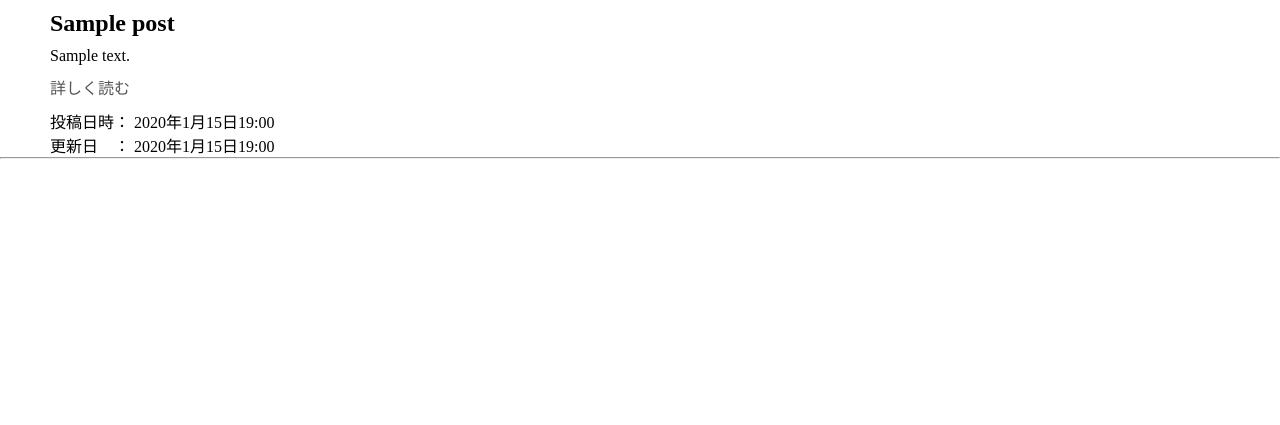
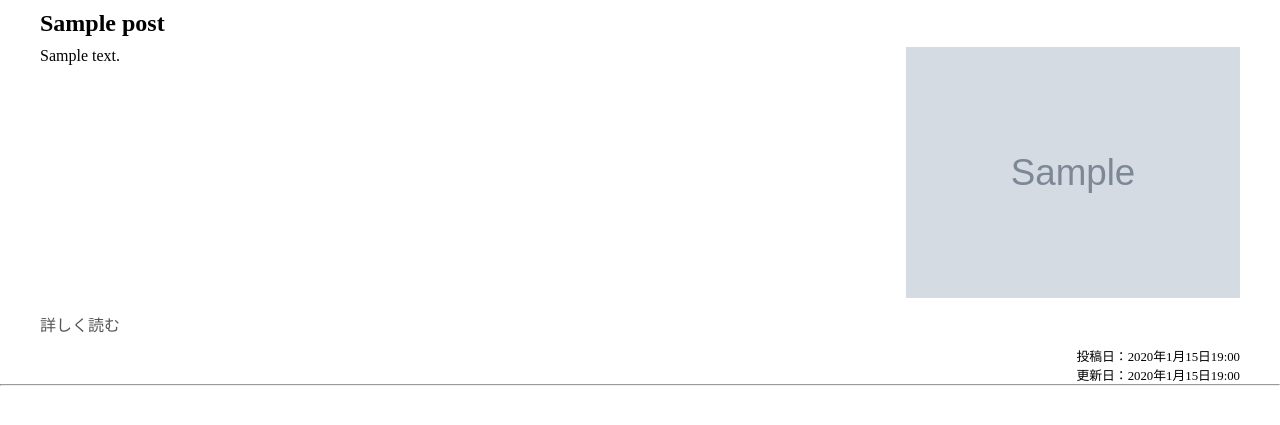
Before and after one commit to NanbanTaro/django-blog, a Django app: page /blog/ in a window 1280 px wide. Shown: the part 130-555 px from the top of the page. Run offline with Django 4.2, Linux system fonts and the light colour scheme; tables that the repository leaves empty hold one stand-in row (values such as "Sample post"); grey boxes marked "Sample" are stand-in pictures.

Commit message:
Fixed to be able to save images

```diff
--- a/django_blog/blog/models.py
+++ b/django_blog/blog/models.py
@@ -3,6 +3,7 @@ from django.db import models
 class Post(models.Model):
     title = models.CharField(max_length=40)
     text = models.TextField()
+    image = models.ImageField(null=True, upload_to='media/images/')
     posted_at = models.DateTimeField()
     updated_at = models.DateTimeField()
 
--- a/django_blog/blog/static/blog/css/style.css
+++ b/django_blog/blog/static/blog/css/style.css
@@ -35,16 +35,34 @@ header .headline {
     color: white;
 }
 
-.main {
-    margin: 10px 50px;
-    color: black;
+.container {
+    margin: auto 40px auto 40px;
 }
 
-.sub {
-    margin: 0px 50px;
+.main {
+    margin: 10px 0 10px 0;
+    color: black;
 }
 
 .link {
     text-decoration: none;
     color: #555;
 }
+
+.post {
+    display: grid;
+    grid-template-columns: 5fr 2fr;
+    gap: 0 30px;
+}
+
+.post_text {
+}
+
+.post_image {
+    max-width: 100%;
+}
+
+.post_date {
+    text-align: right;
+    font-size: 0.8em
+}
--- a/django_blog/blog/templates/blog/index.html
+++ b/django_blog/blog/templates/blog/index.html
@@ -25,26 +25,34 @@
         </ul>
     </header>
     {% for post in posts %}
-    <div>
+    <div class="container">
         <h2 class="main">
             {{ post.title }}
         </h2>
-        <p class="main">
-            {{ post.text | truncatechars:120 }}
-        </p>
+        <div class="post">
+            <div class="post_text">
+                {{ post.text | truncatechars:120 }}
+            </div>
+            <div>
+                {% if post.image %}
+                <img class="post_image" src="{{ post.image.url }}">
+                {% endif %}
+            </div>
+        </div>
         <p class="main">
             <a class="link" href="{% url 'detail' post.id %}">
                 詳しく読む
             </a>
         </p>
-        <p class="sub">
-            投稿日時：
-            {{ post.posted_at }}
-        </p>
-        <p class="sub">
-            更新日　：
-            {{ post.updated_at }}
-        </p>
+        <div>
+            <p class="post_date">
+                投稿日：{{ post.posted_at }}
+            </p>
+           <p class="post_date">
+                更新日：{{ post.updated_at }}
+            </p>
+        </div>
+
     </div>
     <hr />
     {% endfor %}
--- a/django_blog/django_blog/settings.py
+++ b/django_blog/django_blog/settings.py
@@ -117,6 +117,8 @@ USE_TZ = True
 # https://docs.djangoproject.com/en/4.2/howto/static-files/
 
 STATIC_URL = 'static/'
+MEDIA_ROOT = BASE_DIR
+MEDIA_URL = '/media/'
 
 # Default primary key field type
 # https://docs.djangoproject.com/en/4.2/ref/settings/#default-auto-field
--- a/django_blog/django_blog/urls.py
+++ b/django_blog/django_blog/urls.py
@@ -16,8 +16,10 @@ Including another URLconf
 """
 from django.contrib import admin
 from django.urls import path, include
+from django.conf.urls.static import static
+from django.conf import settings
 
 urlpatterns = [
     path('admin/', admin.site.urls),
     path('blog/', include('blog.urls')),
-]
+] + static(settings.MEDIA_URL, document_root=settings.MEDIA_ROOT)
```
Also changed, not shown: django_blog/blog/migrations/0002_post_image.py (added), django_blog/media/images/sky.jpg (added).
